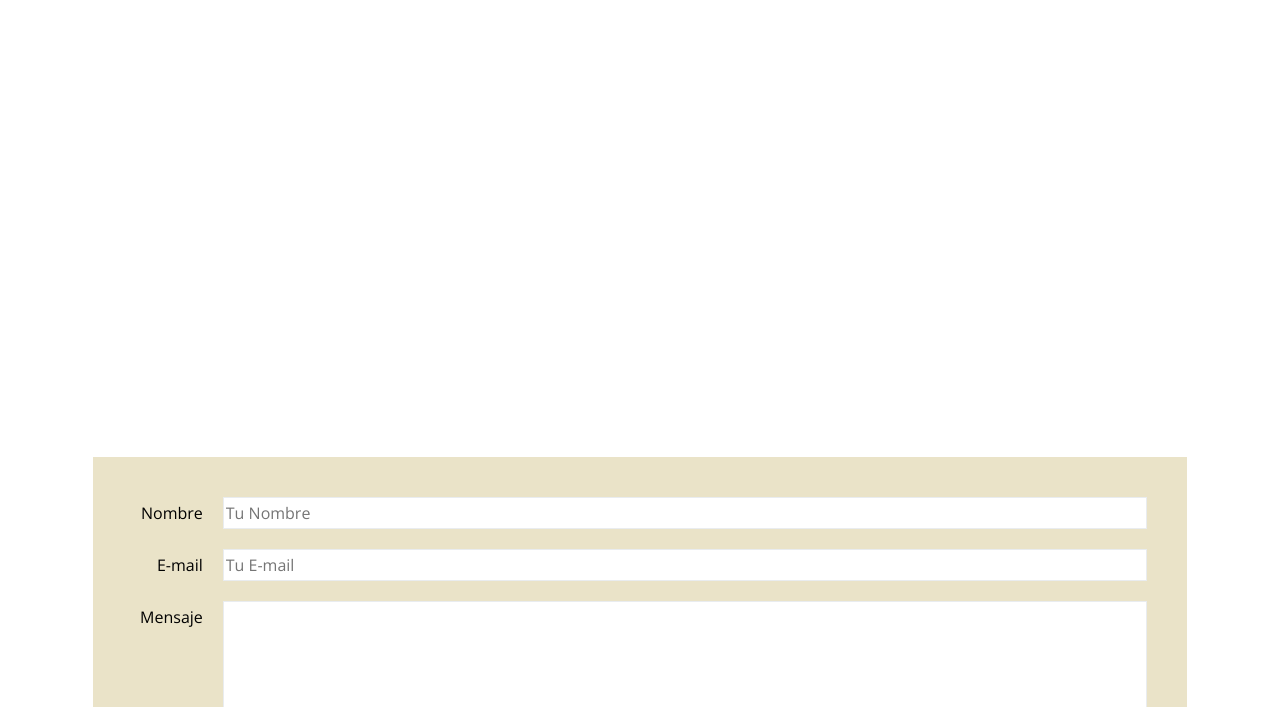
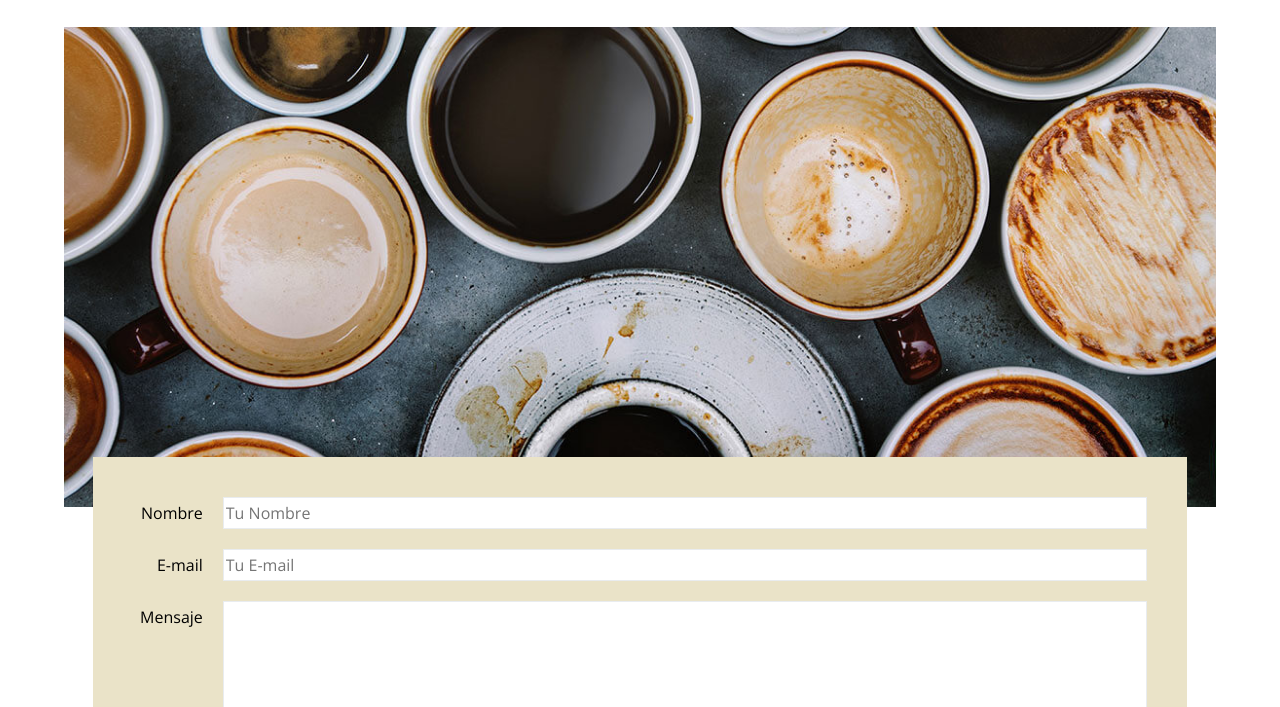
Before and after one commit to KarenFlores13/Blog-Cafe, a plain HTML site: page contacto.html in a window 1280 px wide. Shown: the part 669-1376 px from the top of the page. Drawn offline with nearby package versions, Linux system fonts and the light colour scheme.

Commit message:
modificado

```diff
--- a/style.css
+++ b/style.css
@@ -221,7 +221,7 @@ img {
 
 /* contacto */
 .contacto_bg {
-    background-image: url(../blogdecafe_inicio/img/contacto.jpg);
+    background-image: url(img/contacto.jpg);
     height: 48rem;
     background-size: cover;
     background-repeat: no-repeat;
```
